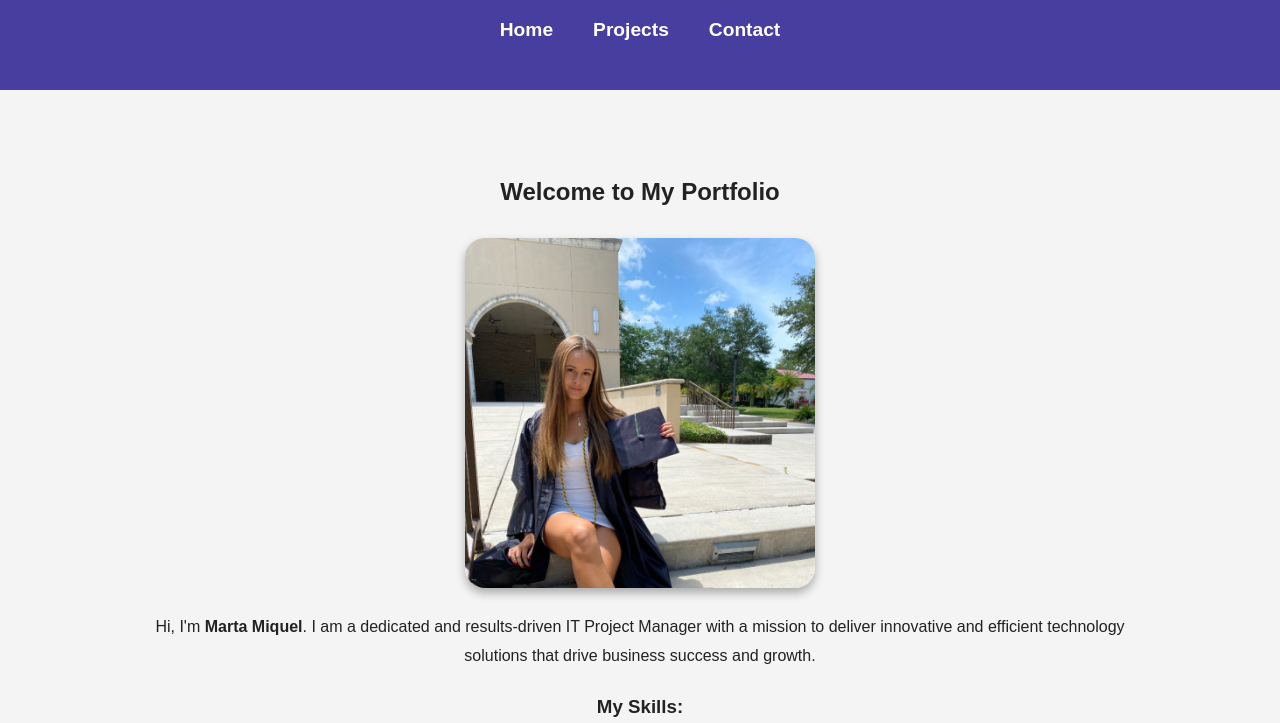
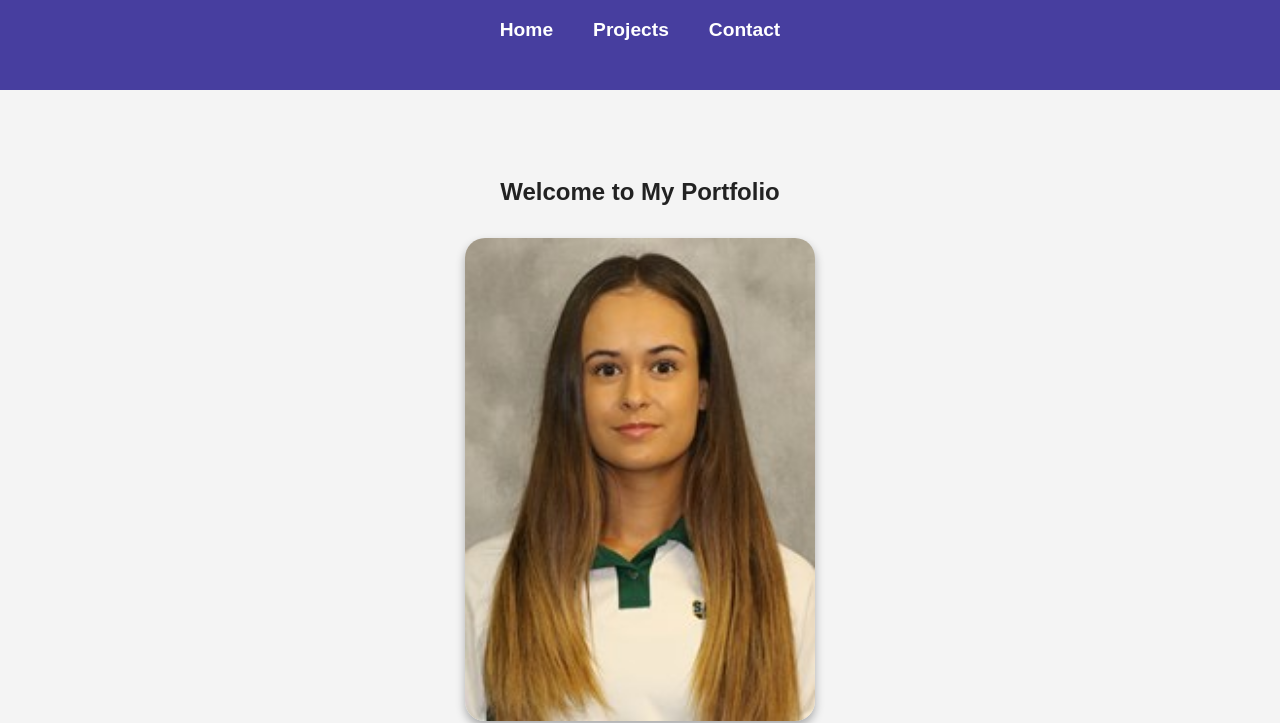
Before and after one commit to marta1246/Professional-Portfolio, a plain HTML site: page index.html in a window 1280 px wide. Shown: the part 111-834 px from the top of the page. Drawn offline with Linux system fonts and the light colour scheme.

Commit message:
Update index.html

```diff
--- a/index.html
+++ b/index.html
@@ -24,7 +24,7 @@
     <section>
         <div class="container">
             <h2>Welcome to My Portfolio</h2>
-            <img src="images/profile.jpg.jpg" alt="Marta Miquel Profile" class="homepage-image">
+            <img src="images/Marta headshot.jpg" alt="Marta Miquel Profile" class="homepage-image">
             <p>Hi, I'm <strong>Marta Miquel</strong>. I am a dedicated and results-driven IT Project Manager with a mission to deliver innovative and efficient technology solutions that drive business success and growth.</p>
 
             <h3>My Skills:</h3>
```
